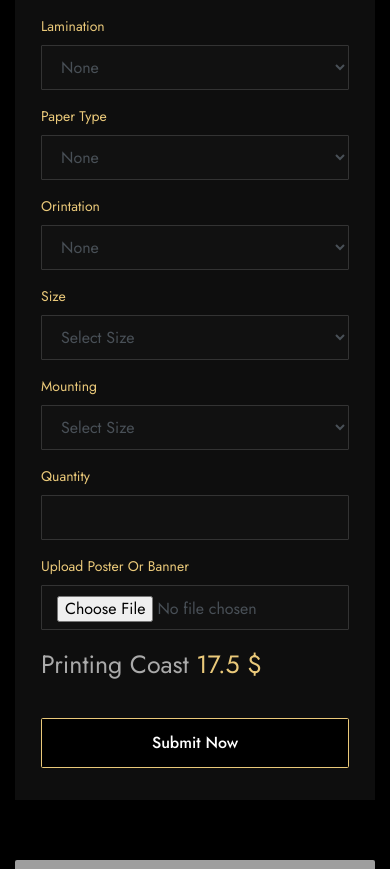
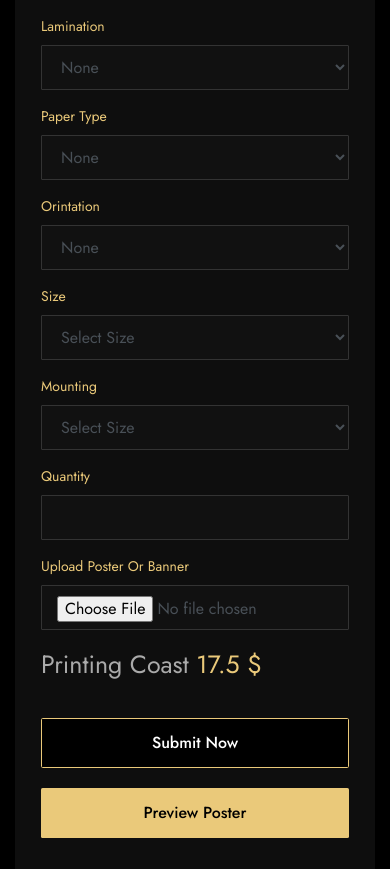
Before and after one commit to EngAhmedElBayoumi/ike_printing, a Django app: page /banner_and_posters/ in a window 390 px wide. Shown: the part 1403-2272 px from the top of the page. Run offline with Django 4.2, Linux system fonts and the light colour scheme; some libraries are stand-ins or nearby versions; grey boxes are pictures that could not be loaded.

Commit message:
Dasdadasda

```diff
--- a/templates/PosterAndBanners.html
+++ b/templates/PosterAndBanners.html
@@ -82,7 +82,7 @@
 												<div class="col-lg-6">
 													<div class="form-group">
 														<label>Size</label>
-														<select id="imageSize" class="form-control" onchange="changeAndPreview()" required>
+														<select id="imageSize" class="form-control" onchange="changeImageSize()" required>
 															<option value="">Select Size</option>
 															<option value="16x20">16In X 20In</option>
 															<option value="18x24">18In X 24In</option>
@@ -124,10 +124,12 @@
 											</div>
 											<div class="form-group">
 												<div class="row">
-													<div class="col-lg-12">
+													<div class="col-lg-6 col-md-6">
 														<button type="submit" class="btn btn-md  bg-dark text-light fs-md ft-medium">Submit Now</button>
 													</div>
-
+													<div class="col-lg-6 col-md-6">
+														<button onclick="previewImage()" type="button"  class="btn btn-md PreviewBUTTON  fs-md ft-medium">Preview Poster</button>
+													</div>
 												</div>
 											</div>
 										</form>
@@ -536,11 +538,9 @@
 
 					const fileInput = document.getElementById('uploadPoster');
 					const reader = new FileReader();
-
 					reader.onloadend = function () {
 						previewImg.src = reader.result;
 					};
-
 					const file = fileInput.files[0];
 					if (file) {
 						reader.readAsDataURL(file);
@@ -548,11 +548,6 @@
 						previewImg.src = "{% static 'assets/img/newImages/New_Products/8.png' %}";
 					}
 				}
-				function changeAndPreview() {
-					//changeImageSize();
-					previewImage();
-				}
-
 			</script>
 
 
```
